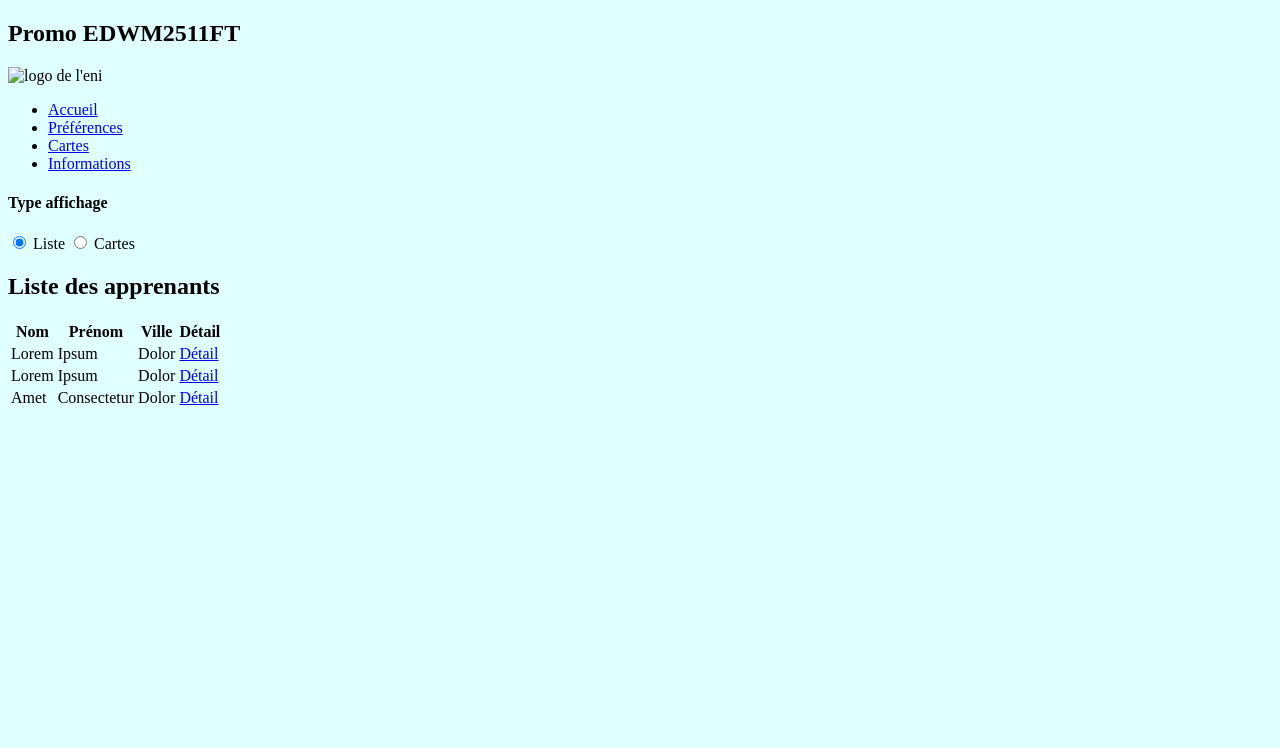
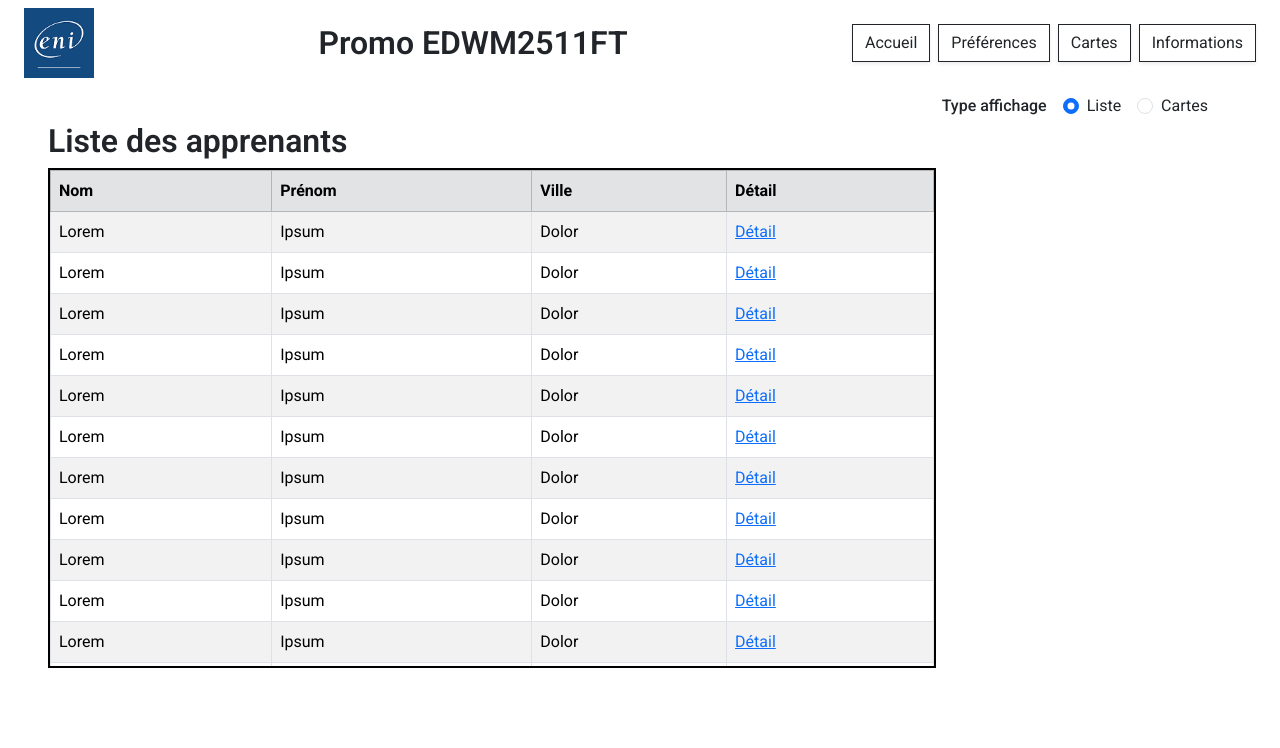
Before and after one commit to mariedausbourg/demoGit, a plain HTML site: page index.html in a window 1280 px wide. Drawn offline with nearby package versions, Linux system fonts and the light colour scheme; a web font is replaced by a local one.

Commit message:
ADD : index.html complet + son css

```diff
--- a/index.html
+++ b/index.html
@@ -4,34 +4,71 @@
 <meta charset="UTF-8">
 <meta name="viewport" content="width=device-width, initial-scale=1.0">
 <title>Promo page d'accueil</title>
+<link href="https://cdn.jsdelivr.net/npm/bootstrap@5.3.8/dist/css/bootstrap.min.css" rel="stylesheet" integrity="sha384-sRIl4kxILFvY47J16cr9ZwB07vP4J8+LH7qKQnuqkuIAvNWLzeN8tE5YBujZqJLB" crossorigin="anonymous">
+<link rel="preconnect" href="https://fonts.googleapis.com">
+<link rel="preconnect" href="https://fonts.gstatic.com" crossorigin>
+<link href="https://fonts.googleapis.com/css2?family=Comic+Relief:wght@400;700&family=Roboto:ital,wght@0,100..900;1,100..900&display=swap" rel="stylesheet">
+
 <link href="style.css" rel="stylesheet">
+
 </head>
-<body>
-    <header>
-        <h2>Promo EDWM2511FT</h2>
-        <img src="images/logo.png" alt="logo de l'eni">
-        <nav class="menu">
-  <ul>
-    <li><a href="index.html">Accueil</a></li>
-    <li><a href="préférences.html">Préférences</a></li>
-    <li><a href="cartes.html">Cartes</a></li>
-    <li><a href="informations.html">Informations</a></li>
+
+
+<body class="bg-white text-dark">
+
+    <!-- entete -->
+
+<header class="container-fluid px-4 py-2">
+  <div class="row align-items-center">
+
+    <!-- gauche -->
+    <div class="col-auto">
+      <img src="logo.png" alt="logo ENI" style="width:70px">
+    </div>
+
+    <!-- centre -->
+    <div class="col text-center">
+      <h2 class="m-0 fw-semibold">Promo EDWM2511FT</h2>
+    </div>
+
+    <!-- droite -->
+    <div class="col-auto ms-auto">
+      <nav>
+        <ul class="nav gap-2 justify-content-end">
+          <li><a class="btn btn-outline-dark shadow-sm rounded-0" href="index.html">Accueil</a></li>
+          <li><a class="btn btn-outline-dark shadow-sm rounded-0" href="preferences.html">Préférences</a></li>
+          <li><a class="btn btn-outline-dark shadow-sm rounded-0" href="cartes.html">Cartes</a></li>
+          <li><a class="btn btn-outline-dark shadow-sm rounded-0" href="informations.html">Informations</a></li>
         </ul>
       </nav>
+    </div>
+
+  </div>
 </header>
-<h4>Type affichage</h4>
-<label>
-    <input type="radio" name="affichage" checked>
+    <!-- types affichage -->
+   <div class="type-affichage d-flex justify-content-end align-items-center gap-3 mt-2">
+  <h4 class="m-0 fs-6">Type affichage</h4>
+
+  <label class="form-check-label">
+    <input class="form-check-input me-1" type="radio" name="affichage" checked>
     Liste
   </label>
-<label>
-    <input type="radio" name="affichage">
+  <label class="form-check-label">
+    <input class="form-check-input me-1" type="radio" name="affichage">
     Cartes
   </label>
-<main>
-<h2>Liste des apprenants</h2>
-<table>
-<thead>
+</div>
+
+   <!-- Liste des apprenants -->
+<main class="container-fluid px-5 py-1">
+
+  <h2 class="fw-semibold mb-2">Liste des apprenants</h2>
+
+ <div class="table-scroll w-75">
+    <table class="table table-bordered table-striped mb-0">
+
+      <thead class="table-secondary">
+
         <tr>
          <th>Nom</th>
          <th>Prénom</th>
@@ -53,13 +90,74 @@
           <td><a href="#">Détail</a></td>
         </tr>
         <tr>
-          <td>Amet</td>
-          <td>Consectetur</td>
+          <td>Lorem</td>
+          <td>Ipsum</td>
+          <td>Dolor</td>
+          <td><a href="#">Détail</a></td>
+        </tr>
+                <tr>
+          <td>Lorem</td>
+          <td>Ipsum</td>
+          <td>Dolor</td>
+          <td><a href="#">Détail</a></td>
+        </tr>
+                <tr>
+          <td>Lorem</td>
+          <td>Ipsum</td>
+          <td>Dolor</td>
+          <td><a href="#">Détail</a></td>
+        </tr>
+                <tr>
+          <td>Lorem</td>
+          <td>Ipsum</td>
+          <td>Dolor</td>
+          <td><a href="#">Détail</a></td>
+        </tr>
+                <tr>
+          <td>Lorem</td>
+          <td>Ipsum</td>
+          <td>Dolor</td>
+          <td><a href="#">Détail</a></td>
+        </tr>
+           <tr>
+          <td>Lorem</td>
+          <td>Ipsum</td>
+          <td>Dolor</td>
+          <td><a href="#">Détail</a></td>
+        </tr>
+                <tr>
+          <td>Lorem</td>
+          <td>Ipsum</td>
+          <td>Dolor</td>
+          <td><a href="#">Détail</a></td>
+        </tr>
+                <tr>
+          <td>Lorem</td>
+          <td>Ipsum</td>
+          <td>Dolor</td>
+          <td><a href="#">Détail</a></td>
+        </tr>   <tr>
+          <td>Lorem</td>
+          <td>Ipsum</td>
+          <td>Dolor</td>
+          <td><a href="#">Détail</a></td>
+        </tr>
+                <tr>
+          <td>Lorem</td>
+          <td>Ipsum</td>
+          <td>Dolor</td>
+          <td><a href="#">Détail</a></td>
+        </tr>
+                <tr>
+          <td>Lorem</td>
+          <td>Ipsum</td>
           <td>Dolor</td>
           <td><a href="#">Détail</a></td>
         </tr>
       </tbody>
      </table>
+       </div>
+
 </main>
 </body>
 </html>
--- a/style.css
+++ b/style.css
@@ -1,3 +1,37 @@
+* {
+    margin: 0;
+    padding: 0;
+}
+
+
 body {
-background-color: lightcyan;
+  font-family: "Roboto", sans-serif !important;
+  font-weight: 400;
+  font-style: normal;
+
+
 }
+
+
+
+/* spécifique index.html */
+
+/* place type d'affichage au bon endroit */
+.type-affichage {
+  margin-right: 4.5rem;
+}
+
+/* la barre de scroll */
+.table-scroll {
+  height: 500px;
+
+  overflow-y: auto;
+  overflow-x: hidden;
+  border: 2px solid #000;
+}
+
+/* fixe l'entete */
+.table-scroll thead th {
+  position: sticky;
+  top: 0;
+}
```
Also changed, not shown: informations.html (+2 -2 lines), preferences.html (renamed from préférences.html, +7 -4 lines), preferences.js (renamed from préférences.js). Lines whose indentation alone changed are shown as unchanged.
